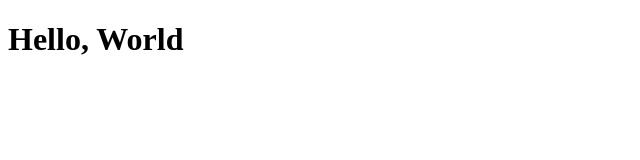
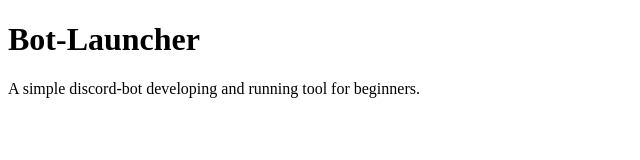
Before and after one commit to Pneuma00/Effortless-Bot-Launcher, a plain HTML site: page index.html in a window 1280 px wide. Shown: the whole page, without its empty margins (0-640 px from the left). Drawn offline with Linux system fonts and the light colour scheme.

Commit message:
Update index.html

```diff
--- a/index.html
+++ b/index.html
@@ -1,6 +1,7 @@
 <!DOCTYPE HTML>
 <html>
   <body>
-    <h1>Hello, World</h1>
+    <h1>Bot-Launcher</h1>
+    A simple discord-bot developing and running tool for beginners.
   </body>
 </html>
```
